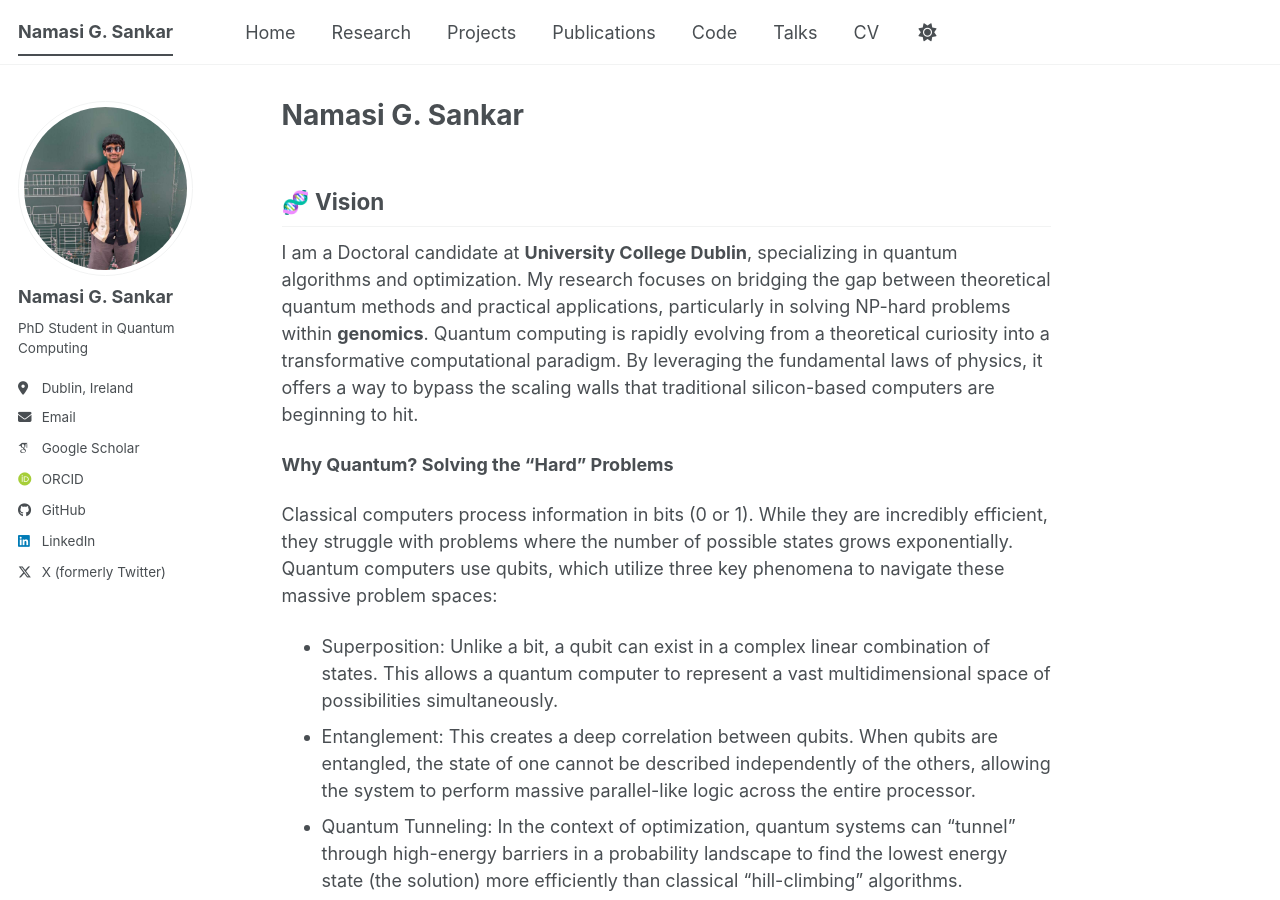
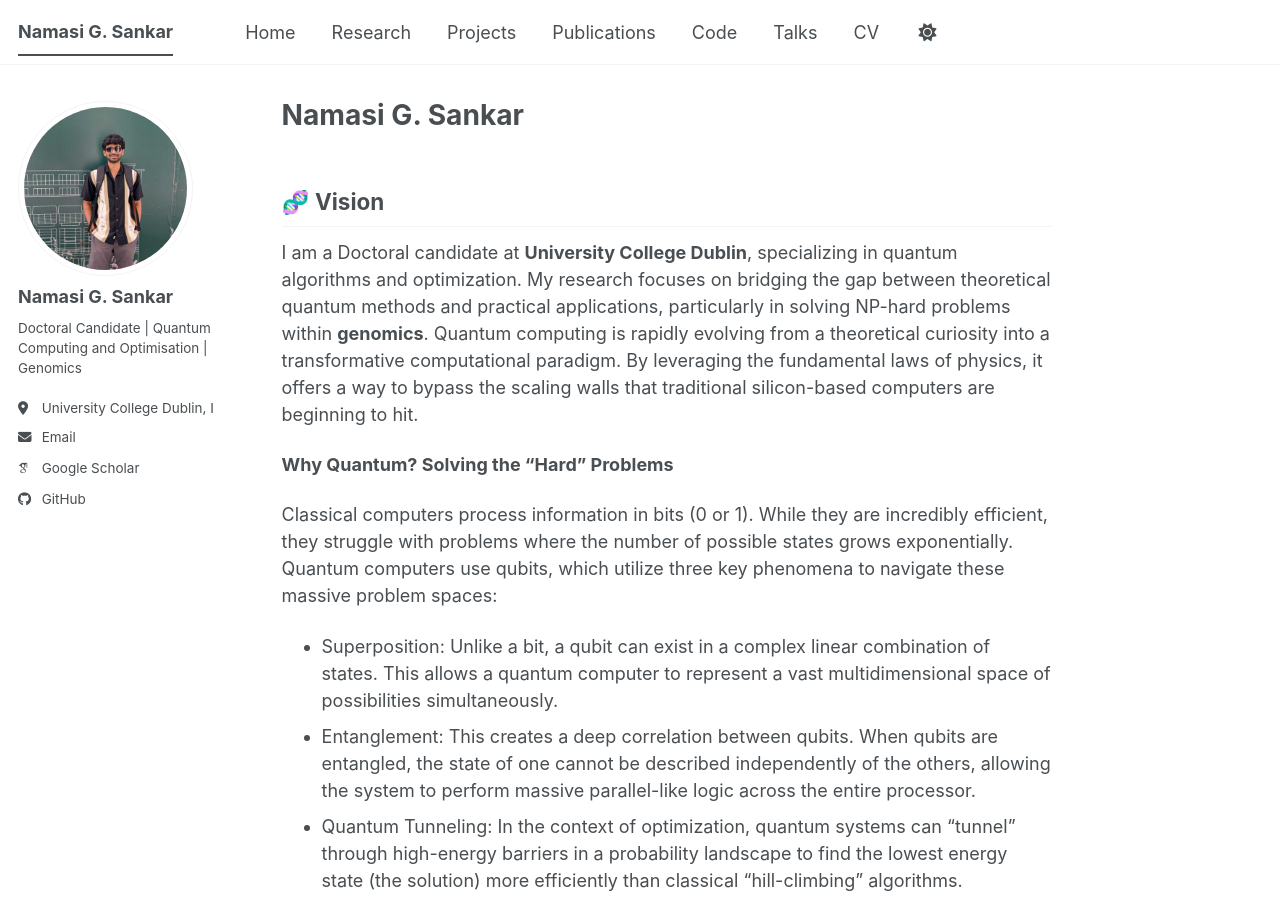
Before and after one commit to Namasi-PhD/Namasi-PhD.github.io, a Jekyll site: the page built from index.md, in a window 1280 px wide and 900 px high. Built offline with Jekyll 4.4.1, drawn with Linux system fonts in a browser that asks for light colours; some web fonts are replaced; a script bundle is joined from its source files by our own code; library files that are not in the unit come from our copies.

Commit message:
Update _config.yml

```diff
--- a/_config.yml
+++ b/_config.yml
@@ -6,15 +6,14 @@ affiliation: "University College Dublin"
 author:
   name: "Namasi G. Sankar"
   avatar : "bio-photo.jpg" # Path to your uploaded image
-  bio: "PhD Student in Quantum Computing"
-  location: "Dublin, Ireland"
+  bio: "Doctoral Candidate | Quantum Computing and Optimisation | Genomics"
+  location: "University College Dublin, Ireland"
   email: "namasivayam.gomathisankar@ucdconnect.ie"
   github: "Namasi-PhD"
   googlescholar: "https://scholar.google.com/citations?hl=en&user=WMRJjRkAAAAJ"
-  # You can also add these if you have them:
-  orcid: "0000-0000-0000-0000"
-  linkedin: "your-username"
-  twitter: "your-username"
+
+
+
 
 defaults:
   - scope:
```
